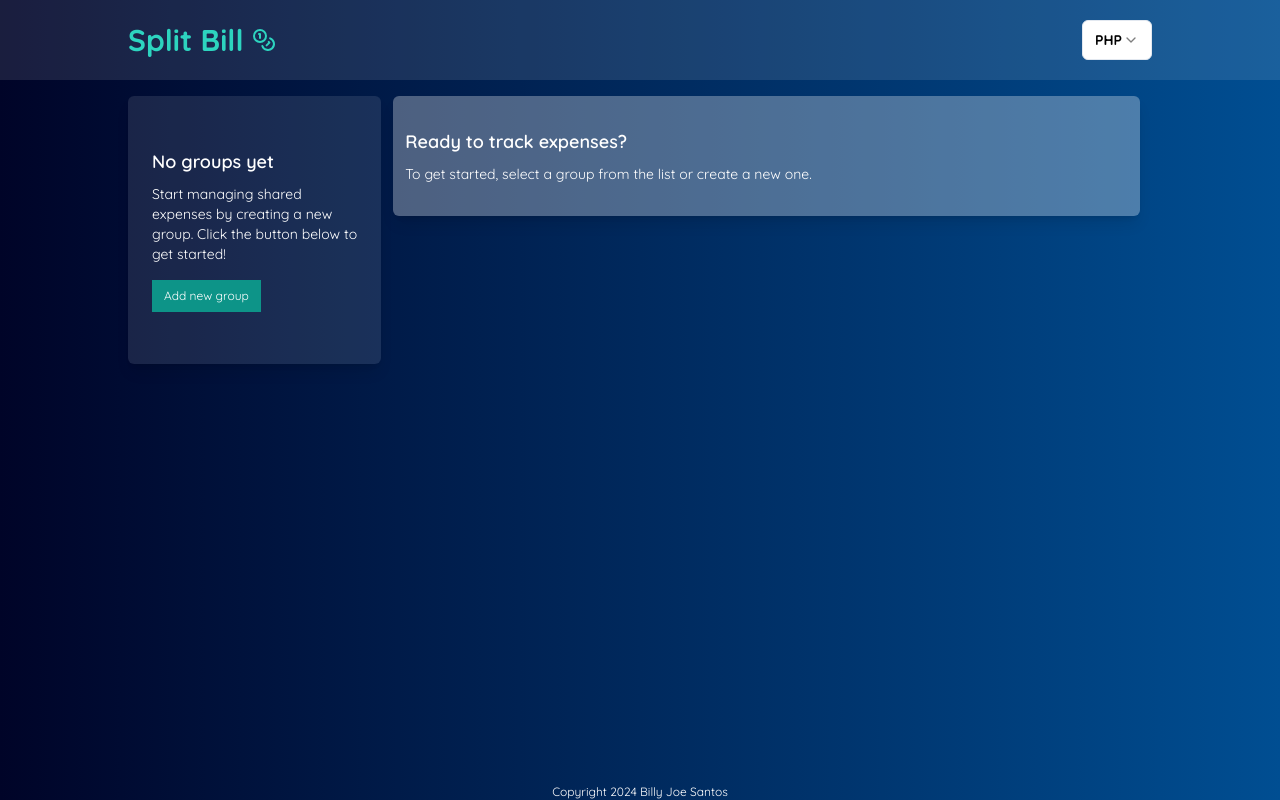
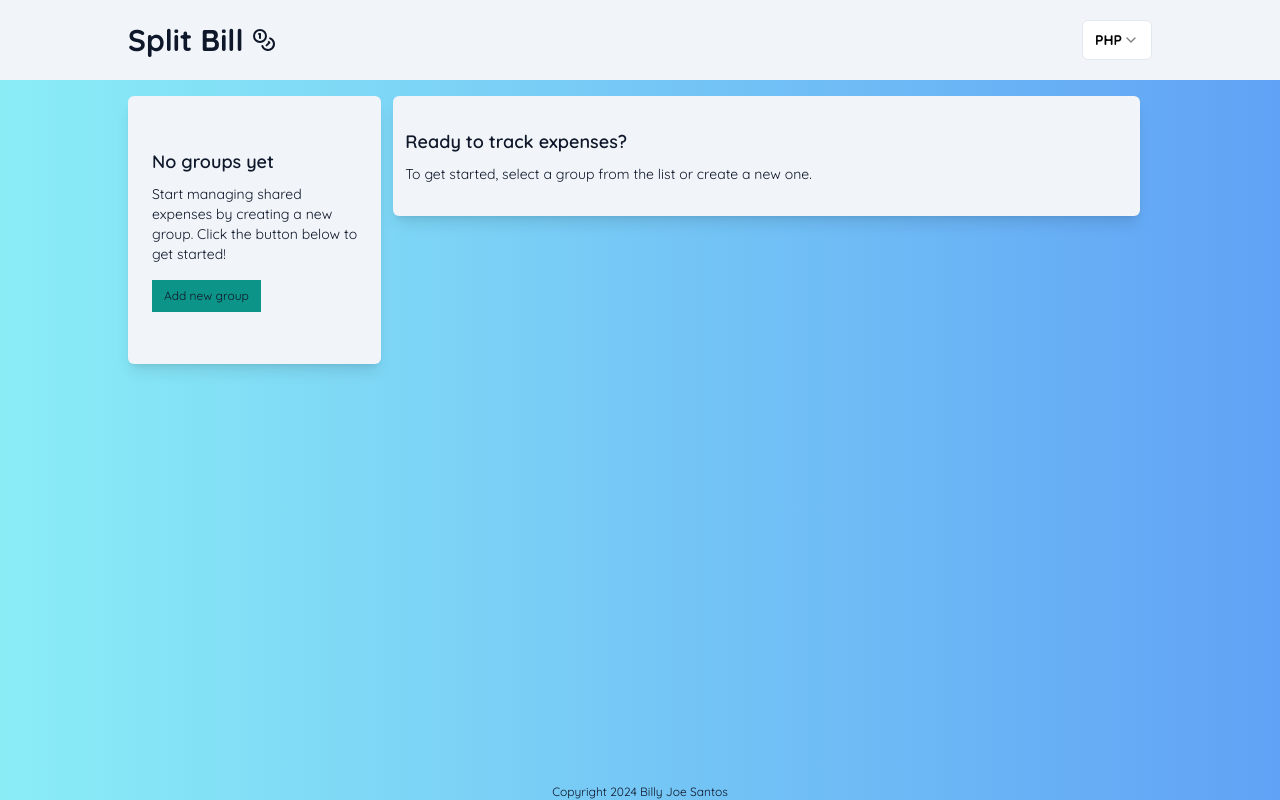
Before and after one commit to santos16426/split-bill, a Next.js app: page / in a window 1280 px wide. Built offline with nearby package versions, Linux system fonts and the light colour scheme.

Commit message:
style: updated ui theme

```diff
--- a/src/app/components/AddExpense.tsx
+++ b/src/app/components/AddExpense.tsx
@@ -25,11 +25,11 @@ const AddExpenseModal: React.FC<ModalProps> = ({ triggerNode }) => {
   return (
     <Dialog>
       <DialogTrigger asChild>{triggerNode}</DialogTrigger>
-      <DialogContent className='w-[500px] bg-slate-800 text-white border-0'>
+      <DialogContent className='w-[500px] bg-secondary text-primary border-0'>
         <DialogHeader>
           <DialogTitle>Add Expense</DialogTitle>
           <DialogDescription>
-            <p className='text-white'></p>
+            <p className='text-primary-muted'></p>
           </DialogDescription>
         </DialogHeader>
         <Separator />
--- a/src/app/components/Expense.tsx
+++ b/src/app/components/Expense.tsx
@@ -3,7 +3,7 @@ import AddExpense from './AddExpense'
 import { useAppContext } from '../context/AppContext'
 
 const NoSelectedGroup = () => (
-    <div className='flex flex-col h-full py-5 text-white'>
+    <div className='flex flex-col h-full py-5 text-primary'>
         <p className="text-lg font-semibold mb-2">Ready to track expenses?</p>
         <p className="text-sm">
             To get started, select a group from the list or create a new one.
@@ -13,14 +13,14 @@ const NoSelectedGroup = () => (
 )
 
 const NoExpensesAvailable = () => (
-    <div className='flex flex-col h-full p-5 text-white'>
+    <div className='flex flex-col h-full p-5 text-primary'>
         <p className="text-lg font-semibold mb-2">No expenses recorded yet</p>
         <p className="text-sm">
             You can start tracking your expenses by adding them to your groups. Click
             the button below to record your first expense!
         </p>
         <AddExpense triggerNode={
-            <button className="w-fit mt-4 bg-teal-600 text-white px-3 py-2 text-xs">
+            <button className="w-fit mt-4 bg-teal-600 text-primary px-3 py-2 text-xs">
                 Add expenses
             </button>} />
     </div>
@@ -28,9 +28,11 @@ const NoExpensesAvailable = () => (
 const Expense: React.FC = () => {
     const { activeGroupContext } = useAppContext();
     const { activeGroup } = activeGroupContext
+
     if (!activeGroup) return <NoSelectedGroup />
+    if (!activeGroup?.expenses) return <NoExpensesAvailable />
     return (
-        <NoExpensesAvailable />
+        <div>hello world</div>
     )
 }
 export default Expense
--- a/src/app/components/Group.tsx
+++ b/src/app/components/Group.tsx
@@ -8,14 +8,14 @@ const Group: React.FC = () => {
     const { groupContext, activeGroupContext } = useAppContext();
     const { activeGroup, setActiveGroup } = activeGroupContext;
     if (!(groupContext && groupContext.groups && groupContext.groups.length > 0)) return (
-        <div className="py-10 text-white px-3">
+        <div className="py-10 text-primary px-3">
             <p className="text-lg font-semibold mb-2">No groups yet</p>
             <p className="text-sm">
                 Start managing shared expenses by creating a new group. Click the button
                 below to get started!
             </p>
             <AddGroupModal triggerNode={
-                <button className="mt-4 bg-teal-600 text-white px-3 py-2 text-xs">
+                <button className="mt-4 bg-teal-600 text-primary px-3 py-2 text-xs">
                     Add new group
                 </button>
             } />
@@ -23,27 +23,30 @@ const Group: React.FC = () => {
         </div>
     )
     return (
-        <div className='flex flex-col gap-3'>
+        <div className='flex flex-col gap-2'>
             <div className='flex-row flex justify-between items-center'>
-                <p className='text-white font-bold'>Groups</p>
+                <p className='text-primary font-bold'>Groups</p>
                 <AddGroupModal triggerNode={
-                    <button className="w-fill px-3 py-2 bg-white bg-opacity-20 rounded-md shadow-md flex flex-row justify-center items-center text-white">
+                    <button className="w-fill px-3 py-2 bg-white bg-opacity-20 rounded-md shadow-md flex flex-row justify-center items-center text-primary">
                         <Plus />
                     </button>
                 } />
             </div>
-            <Separator className='bg-white' />
+            <Separator className='bg-primary' />
+            <div className="flex flex-col gap-2">
                 {groupContext.groups.map((group, index) => {
                     return (
-                    <div className={cn('hover:bg-slate-500 hover:p-1 hover:font-bold flex flex-row justify-between text-white cursor-pointer',
-                        group.id === activeGroup?.id && 'bg-slate-500 p-1 font-bold'
+                        <div className={cn('relative hover:bg-slate-400 hover:bg-opacity-30 hover:p-2 hover:font-bold flex flex-row gap-2 text-primary cursor-pointer',
+                            group.id === activeGroup?.id && 'bg-slate-400 bg-opacity-30 p-2 px-2 font-bold'
                         )} key={index}
                             onClick={() => setActiveGroup(group)}
                         >
+                            <div className={cn("absolute h-full top-0 left-0 z-10 bg-slate-600 w-1", group.id !== activeGroup?.id && 'hidden',)} />
                             {group.name}
                         </div>
                     )
                 })}
+            </div>
         </div >
     )
 }
--- a/src/app/components/Layout.tsx
+++ b/src/app/components/Layout.tsx
@@ -29,11 +29,11 @@ const Layout: React.FC<LayoutProps> = ({ children }) => {
             </Head>
             <main className='relative flex flex-col min-h-screen'>
                 <div className='flex-grow flex-1 flex flex-col relative'>
-                    <div className='absolute z-99 w-full h-20 flex flex-row justify-between px-32 py-5 bg-white bg-opacity-10 items-center'>
+                    <div className='absolute z-99 w-full h-20 flex flex-row justify-between px-32 py-5 bg-secondary items-center'>
                         <Link href="/">
                             <div className='flex flow-row gap-2 items-center text-black cursor-pointer'>
-                                <p className='text-3xl font-bold text-teal-400'>Split Bill</p>
-                                <div className='text-teal-400'>
+                                <p className='text-3xl font-bold text-primary'>Split Bill</p>
+                                <div className='text-primary'>
                                     <Coins />
                                 </div>
                             </div>
@@ -59,7 +59,7 @@ const Layout: React.FC<LayoutProps> = ({ children }) => {
                         {children}
                     </div>
 
-                    <div className='absolute bottom-0 w-full flex flex-row justify-center items-center text-white text-xs'>Copyright 2024 Billy Joe Santos</div>
+                    <div className='absolute bottom-0 w-full flex flex-row justify-center items-center text-primary text-xs'>Copyright 2024 Billy Joe Santos</div>
                 </div>
             </main>
 
--- a/src/app/components/Members.tsx
+++ b/src/app/components/Members.tsx
@@ -11,15 +11,16 @@ const Members: React.FC = () => {
     return (
         <div className='flex flex-col gap-2'>
             <div className='flex flex-row justify-between items-center'>
-                <p className='text-white font-bold'>Members</p>
-                <button className="w-fill px-3 py-2 bg-white bg-opacity-20 rounded-md shadow-md flex flex-row justify-center items-center text-white">
+                <p className='text-primary font-bold'>Members</p>
+                {/* <button className="w-fill px-3 py-2 bg-white bg-opacity-20 rounded-md shadow-md flex flex-row justify-center items-center text-primary">
                     <Plus />
-                </button>
+                </button> */}
             </div>
             <Separator />
             {activeGroup && activeGroup.members.map((member, index) => {
                 return (
-                    <div className={cn('hover:bg-slate-300 hover:bg-opacity-50 hover:p-1 hover:font-bold flex flex-row justify-between text-white cursor-pointer',
+                    <div className={cn('flex flex-row justify-between text-primary cursor-pointer',
+                        // 'hover:bg-slate-300 hover:bg-opacity-50 hover:p-1 hover:font-bold '
                         // member.id === activeGroup?.id && 'bg-slate-500 p-1 font-bold'
                     )} key={index}
                     // onClick={() => setActiveGroup(group)}
--- a/src/app/styles/globals.scss
+++ b/src/app/styles/globals.scss
@@ -66,8 +66,8 @@
   }
 }
 
-$color1: #000428;
-$color2: #004e92;
+$color1: #8aedf6;
+$color2: #60a2f5;
 $color3: #635ee2;
 @layer base {
   * {
--- a/src/app/types/group.tsx
+++ b/src/app/types/group.tsx
@@ -1,3 +1,4 @@
+import { ExpenseItem } from "./expenseItem";
 import { Member } from "./member";
 
 export type GroupItem = {
@@ -6,4 +7,5 @@ export type GroupItem = {
   description?: string;
   type: string;
   members: Member[] | [];
+  expenses?: ExpenseItem[] | []
 };
--- a/src/pages/index.tsx
+++ b/src/pages/index.tsx
@@ -11,13 +11,13 @@ const App = () => {
   const { activeGroup } = activeGroupContext
   return (
     <div className={cn('flex flex-row justify-between w-full gap-3', !activeGroup && 'justify-center')}>
-      <div className={cn('flex flex-col gap-3 mb-5 w-1/3 h-full bg-white bg-opacity-10 p-3 rounded-md shadow-lg')}>
+      <div className={cn('flex flex-col gap-3 mb-5 w-1/3 h-full bg-secondary p-3 rounded-md shadow-lg')}>
         <Group />
       </div>
-      <div className={cn('mb-5 w-full bg-white bg-opacity-30 p-3 rounded-md shadow-lg', !activeGroup ? 'h-full' : 'h-fit')}>
+      <div className={cn('mb-5 w-full bg-secondary p-3 rounded-md shadow-lg', !activeGroup ? 'h-full' : 'h-fit')}>
         <Expense />
       </div>
-      <div className={cn('mb-5 w-1/3 bg-white bg-opacity-10  h-fit rounded-md shadow-lg transition-max-w duration-500 ease-in-out', !activeGroup ? 'max-w-0 overflow-hidden' : 'max-w-full p-3')}>
+      <div className={cn('mb-5 w-1/3 bg-secondary  h-fit rounded-md shadow-lg transition-max-w duration-500 ease-in-out', !activeGroup ? 'max-w-0 overflow-hidden' : 'max-w-full p-3')}>
         <Members />
       </div>
 
```
Also changed, not shown: src/app/components/AddGroup.tsx (+9 -9 lines). Lines whose indentation alone changed are shown as unchanged.
